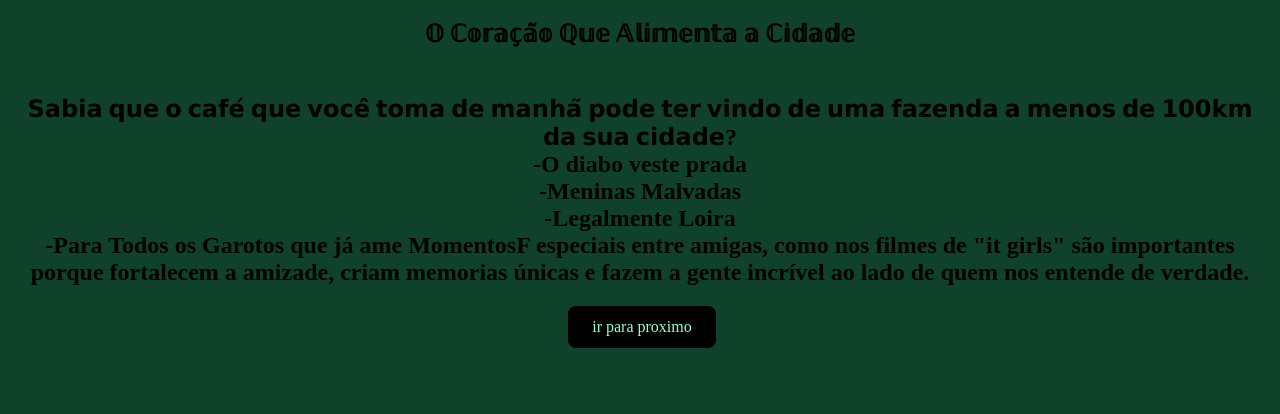
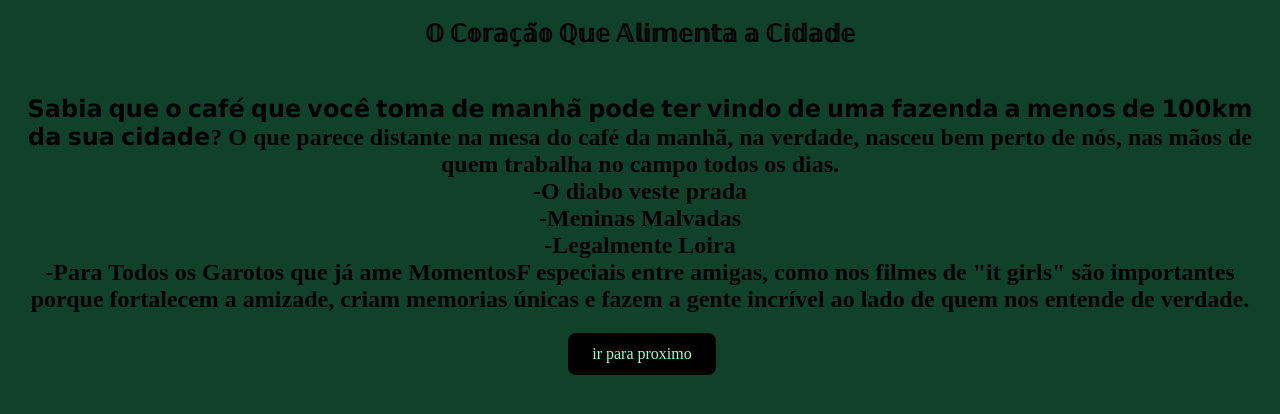
Before and after one commit to juliachiule/agrinho, a plain HTML site: page index2.html in a window 1280 px wide. Drawn offline with Linux system fonts and the light colour scheme.

Commit message:
mudança

```diff
--- a/index2.html
+++ b/index2.html
@@ -11,7 +11,7 @@
     <h1>𝕆 ℂ𝕠𝕣𝕒𝕔̧𝕒̃𝕠 ℚ𝕦𝕖 𝔸𝕝𝕚𝕞𝕖𝕟𝕥𝕒 𝕒 ℂ𝕚𝕕𝕒𝕕𝕖 </h1>
     <h2>
     <br> 𝗦𝗮𝗯𝗶𝗮 𝗾𝘂𝗲 𝗼 𝗰𝗮𝗳𝗲́ 𝗾𝘂𝗲 𝘃𝗼𝗰𝗲̂ 𝘁𝗼𝗺𝗮 𝗱𝗲 𝗺𝗮𝗻𝗵𝗮̃ 𝗽𝗼𝗱𝗲 𝘁𝗲𝗿 𝘃𝗶𝗻𝗱𝗼 𝗱𝗲 𝘂𝗺𝗮 𝗳𝗮𝘇𝗲𝗻𝗱𝗮 𝗮 𝗺𝗲𝗻𝗼𝘀 𝗱𝗲 𝟭𝟬𝟬𝗸𝗺 𝗱𝗮 𝘀𝘂𝗮 𝗰𝗶𝗱𝗮𝗱𝗲?
-
+        O que parece distante na mesa do café da manhã, na verdade, nasceu bem perto de nós, nas mãos de quem trabalha no campo todos os dias.
     <br>-O diabo veste prada
     <br>-Meninas Malvadas
     <br>-Legalmente Loira
```
Also changed, not shown: index3.html (+1 -1 lines).
